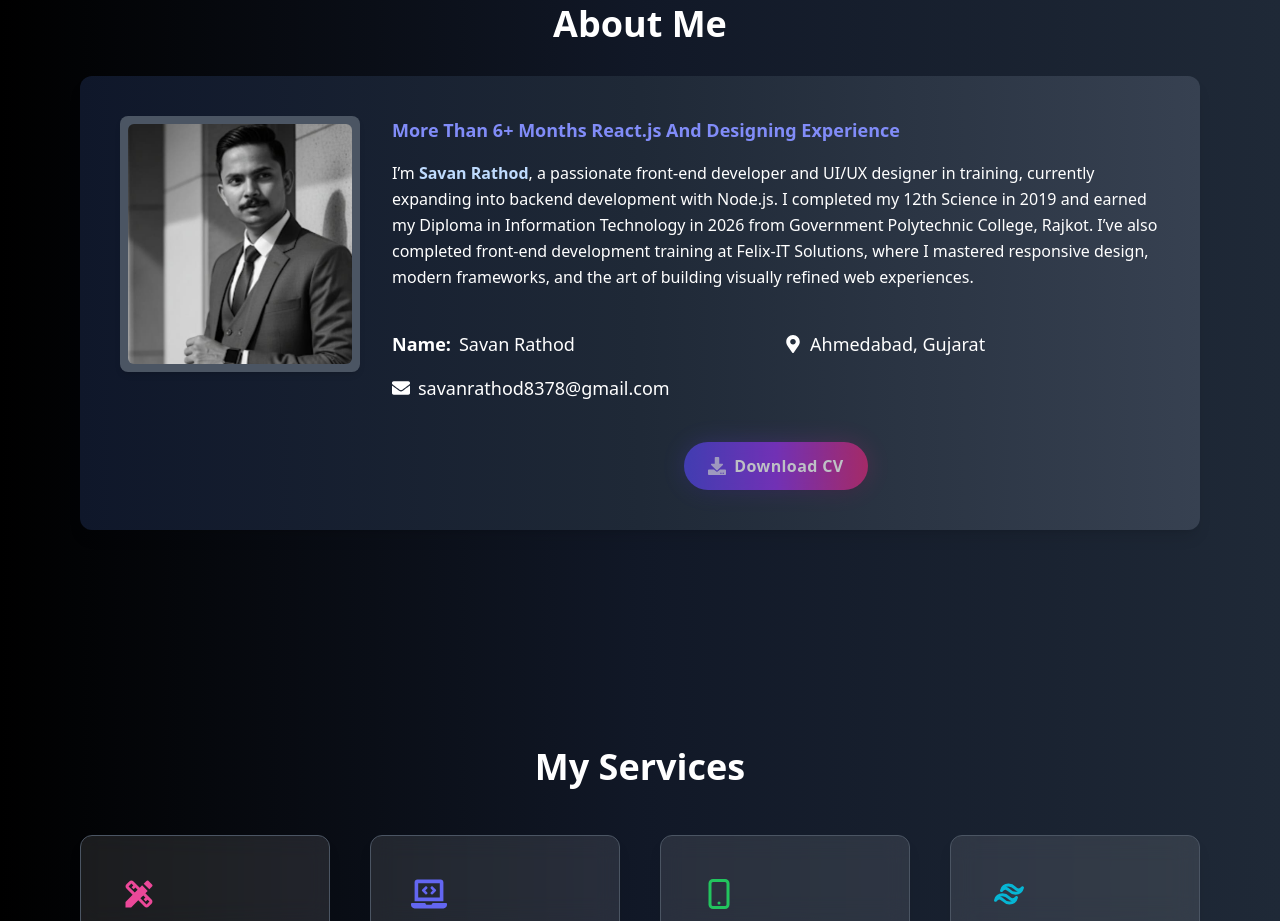
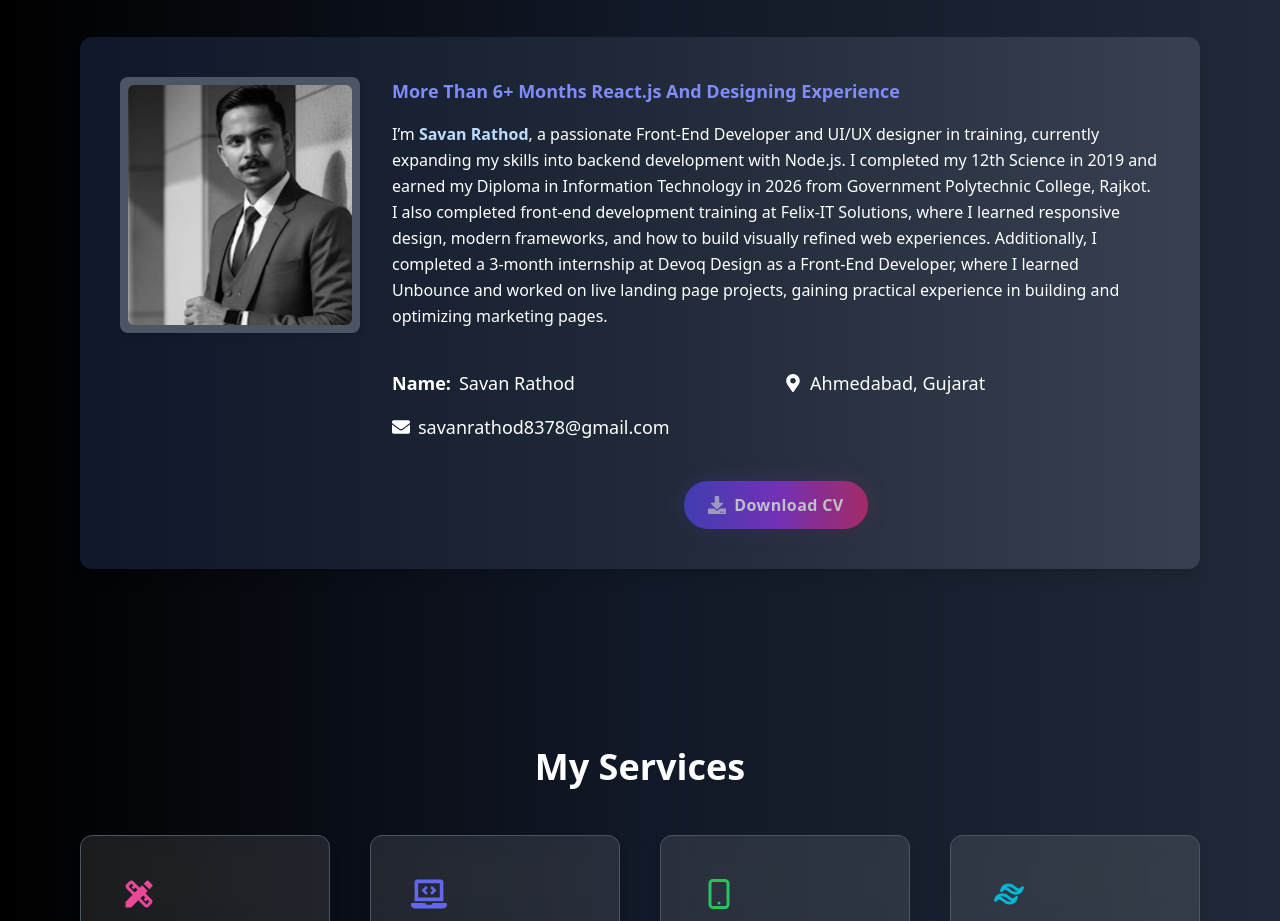
Before and after one commit to savan1127/myportfolio, a React (Vite) app: page / in a window 1280 px wide. Shown: the part 933-1854 px from the top of the page. Built offline with nearby package versions, Linux system fonts and the light colour scheme.

Commit message:
Update About.jsx

```diff
--- a/src/sections/About.jsx
+++ b/src/sections/About.jsx
@@ -44,8 +44,8 @@ const About = () => {
           </p>
 
           <p className="text-base leading-relaxed">
-            I’m <span className="font-bold text-blue-200">Savan Rathod</span>, a passionate front-end developer and UI/UX designer in training, currently expanding into backend development with Node.js. I completed my 12th Science in 2019 and earned my Diploma in Information Technology in 2026 from Government Polytechnic College, Rajkot. I’ve also completed front-end development training at Felix-IT Solutions, where I mastered responsive design, modern frameworks, and the art of building visually refined web experiences.
-          </p>
+            I’m <span className="font-bold text-blue-200">Savan Rathod</span>, a passionate Front-End Developer and UI/UX designer in training, currently expanding my skills into backend development with Node.js. I completed my 12th Science in 2019 and earned my Diploma in Information Technology in 2026 from Government Polytechnic College, Rajkot. I also completed front-end development training at Felix-IT Solutions, where I learned responsive design, modern frameworks, and how to build visually refined web experiences.
+Additionally, I completed a 3-month internship at Devoq Design as a Front-End Developer, where I learned Unbounce and worked on live landing page projects, gaining practical experience in building and optimizing marketing pages.</p>
 
           {/* Info Grid */}
           <div className="grid grid-cols-1 sm:grid-cols-2 gap-4 py-6 text-base sm:text-lg text-white dark:text-gray-400">
```
